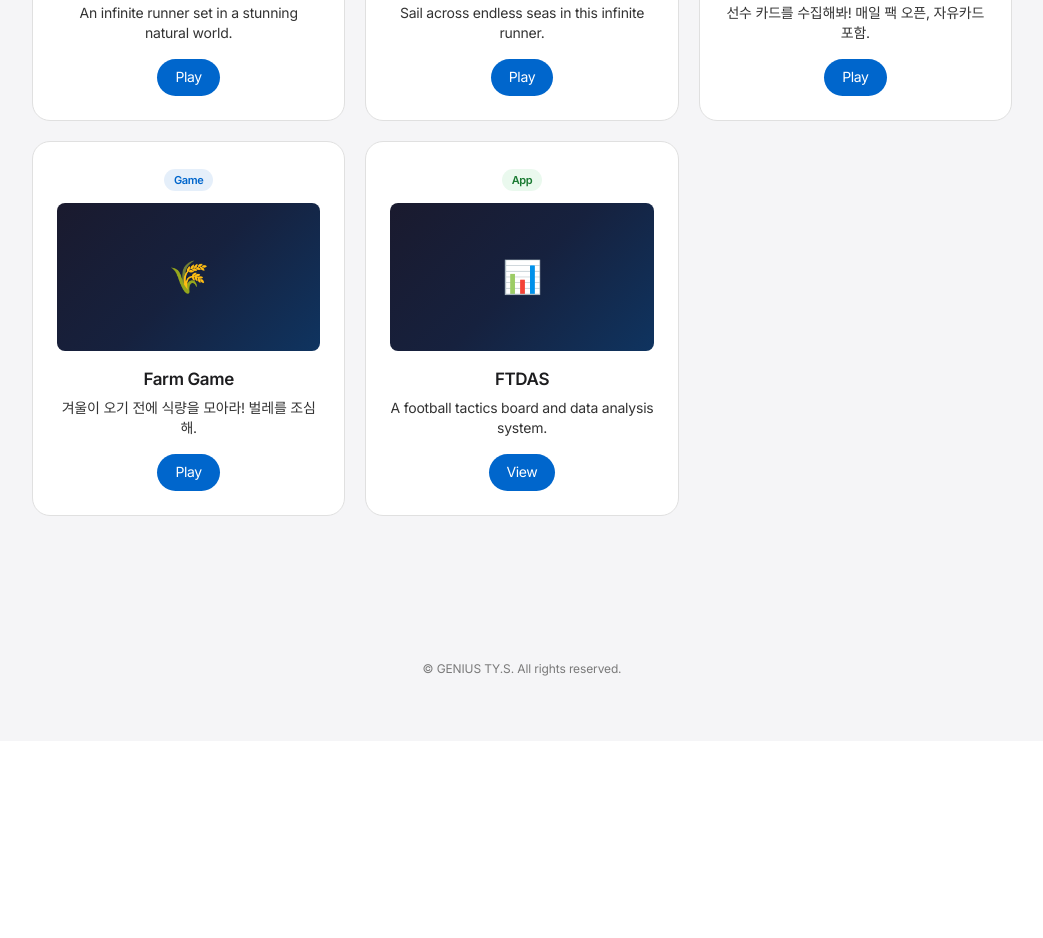
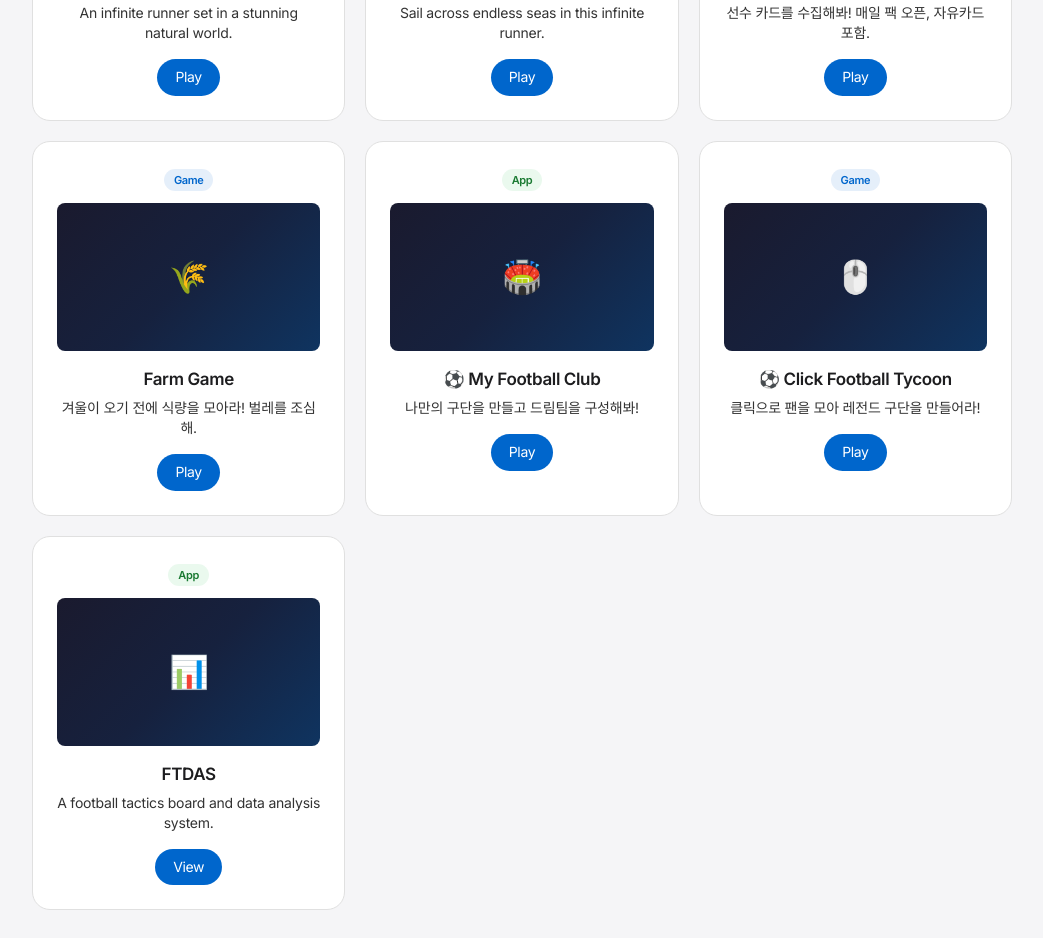
Before and after one commit to buoshllim/genius-tys, a plain HTML site: page games.html in a window 1280 px wide. Shown: the part 950-1888 px from the top of the page, without its empty margins (118-1161 px from the left). Before the commit the page ends 1691 px from the top, so only its background shows below. Drawn offline with Linux system fonts and the light colour scheme.

Commit message:
Add My Football Club and Click Football Tycoon cards to games page
Co-Authored-By: Claude Sonnet 4.6 <noreply@anthropic.com>

```diff
--- a/games.html
+++ b/games.html
@@ -109,6 +109,24 @@
           <a href="https://ty-mini-game-hub.vercel.app/farm-game/" target="_blank" class="btn-primary" style="font-size:14px; padding: 8px 18px;">Play</a>
         </div>
 
+        <!-- My Football Club -->
+        <div class="card">
+          <span class="tag tag-app" data-i18n="tag_app">App</span>
+          <div class="card-placeholder">🏟️</div>
+          <h3>⚽ My Football Club</h3>
+          <p>나만의 구단을 만들고 드림팀을 구성해봐!</p>
+          <a href="https://ty-soccer-hub.vercel.app/apps/my-football-club/" target="_blank" class="btn-primary" style="font-size:14px; padding: 8px 18px;" data-i18n="play_btn">Play</a>
+        </div>
+
+        <!-- Click Football Tycoon -->
+        <div class="card">
+          <span class="tag tag-game" data-i18n="tag_game">Game</span>
+          <div class="card-placeholder">🖱️</div>
+          <h3>⚽ Click Football Tycoon</h3>
+          <p>클릭으로 팬을 모아 레전드 구단을 만들어라!</p>
+          <a href="https://ty-soccer-hub.vercel.app/games/click-football-tycoon/" target="_blank" class="btn-primary" style="font-size:14px; padding: 8px 18px;" data-i18n="play_btn">Play</a>
+        </div>
+
         <!-- FTDAS -->
         <div class="card">
           <span class="tag tag-app" data-i18n="tag_app">App</span>
```
